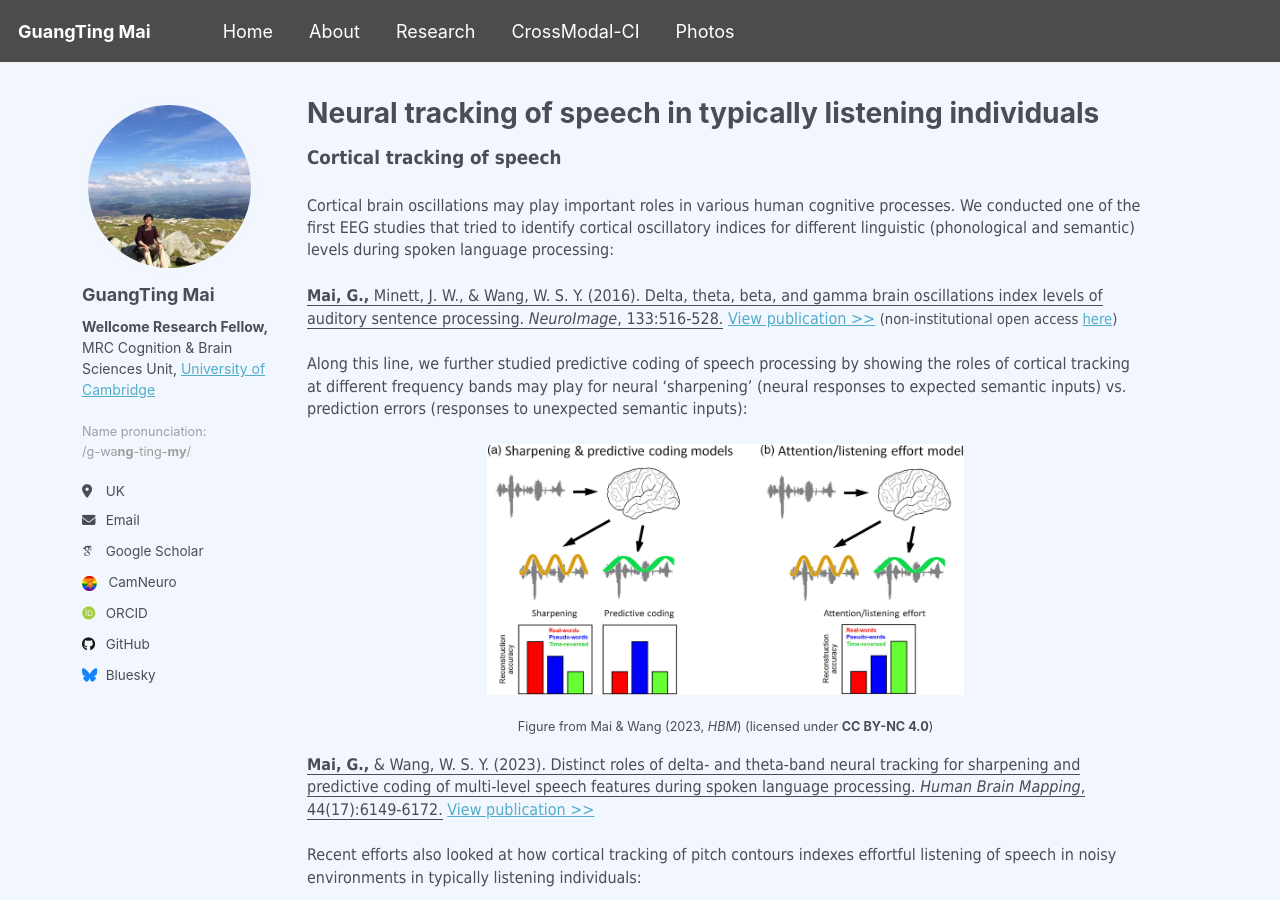
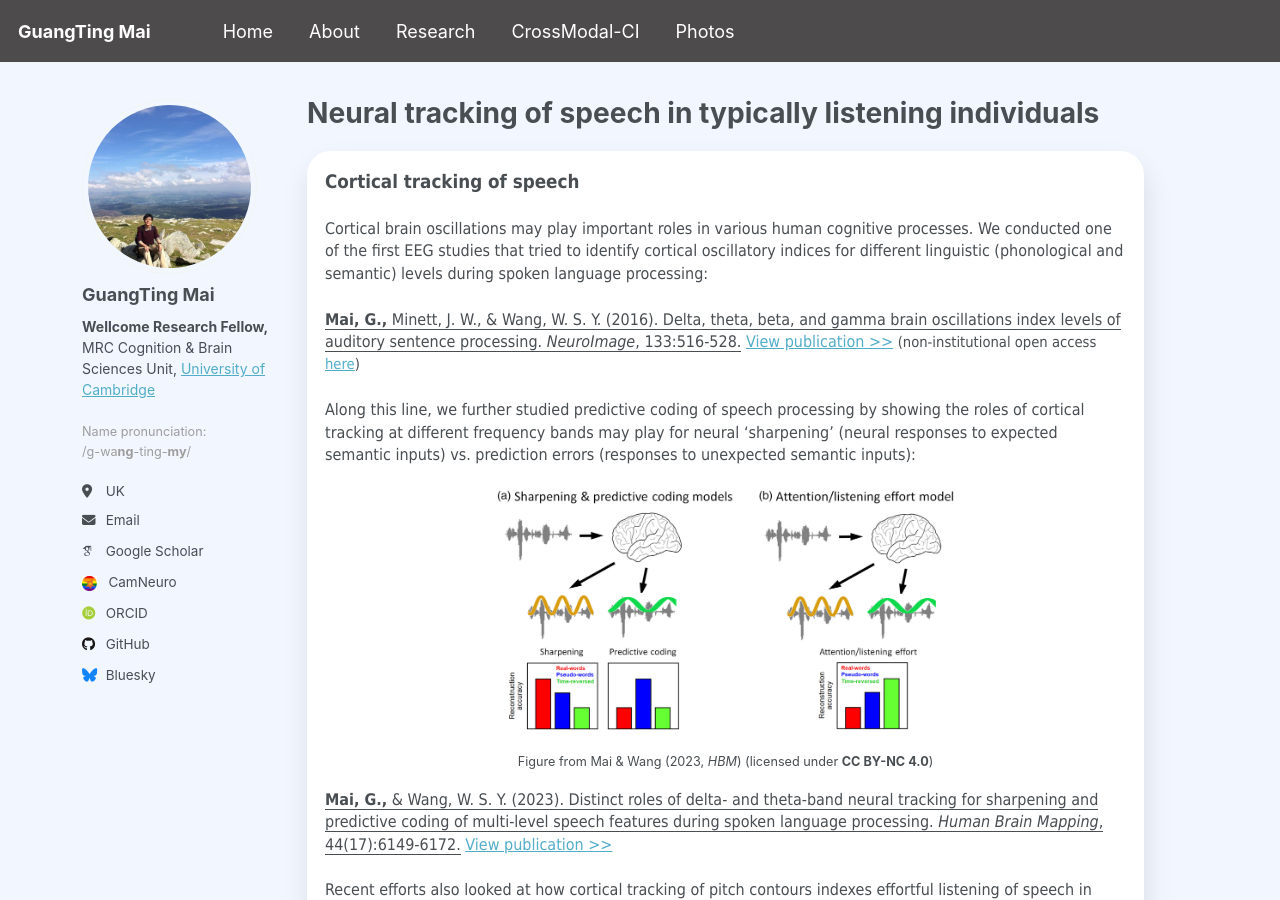
Before and after one commit to guangtingmai/guangtingmai.github.io, a Jekyll site: the page built from _pages/neuraltrack-typical.html, in a window 1280 px wide and 900 px high. Built offline with Jekyll 4.4.1, drawn with Linux system fonts in a browser that asks for light colours; some web fonts are replaced.

Commit message:
Update neuraltrack-typical.html

```diff
--- a/_pages/neuraltrack-typical.html
+++ b/_pages/neuraltrack-typical.html
@@ -4,7 +4,7 @@
 permalink: /neuraltrack-typical/
 author_profile: true
 ---
-<p><span style="font-size: 14pt;font-family: Tahoma;line-height: 1.4;display: block;margin-bottom: 0.1vh"><strong>Cortical tracking of speech</strong></span></p>
+<p><div class="white-frame"><span style="font-size: 14pt;font-family: Tahoma;line-height: 1.4;display: block;margin-bottom: 0.1vh"><strong>Cortical tracking of speech</strong></span></p>
 <p><span style="font-size: 12pt;font-family: Tahoma;line-height: 1.4;display: block;margin-bottom: 0.1vh">Cortical brain oscillations may play important roles in
   various human cognitive processes. We conducted one of the first EEG studies that tried to identify cortical oscillatory indices for different linguistic
   (phonological and semantic) levels during spoken language processing:</span></p>
@@ -19,9 +19,9 @@
 <p><span style="font-size: 12pt;font-family: Tahoma;line-height: 1.4;display: block;margin-bottom: 0.1vh"><u><strong>Mai, G.,</strong> & Wang, W. S. Y. (2023). Distinct roles of delta‐ and theta‐band neural tracking for sharpening and predictive coding of multi‐level speech features during spoken language processing. <i>Human Brain Mapping</i>, 44(17):6149-6172.</u> <a href="https://onlinelibrary.wiley.com/doi/10.1002/hbm.26503">View publication >></a></span></p>
 <p><span style="font-size: 12pt;font-family: Tahoma;line-height: 1.4;display: block;margin-bottom: 0.1vh">Recent efforts also looked at how cortical tracking of
   pitch contours indexes effortful listening of speech in noisy environments in typically listening individuals:</span></p>
-<p><span style="font-size: 12pt;font-family: Tahoma;line-height: 1.4;display: block;margin-bottom: 0.1vh"><u>Guo, X., <strong>Mai, G.,</strong> Mohammadi, Y., Benzaquén, E., Yukhnovich, K., Sedley, W., & Griffiths, T. D. (2025). Neural entrainment to pitch changes of auditory targets in noise. <i>NeuroImage</i>, 314:121270.</u> <a href="https://www.sciencedirect.com/science/article/pii/S1053811925002733">View publication >></a></span></p>
+<p><span style="font-size: 12pt;font-family: Tahoma;line-height: 1.4;display: block;margin-bottom: 0.1vh"><u>Guo, X., <strong>Mai, G.,</strong> Mohammadi, Y., Benzaquén, E., Yukhnovich, K., Sedley, W., & Griffiths, T. D. (2025). Neural entrainment to pitch changes of auditory targets in noise. <i>NeuroImage</i>, 314:121270.</u> <a href="https://www.sciencedirect.com/science/article/pii/S1053811925002733">View publication >></a></span></div></p>
 <br>
-<p><span style="font-size: 14pt;font-family: Tahoma;line-height: 1.4;display: block;margin-bottom: 0.1vh"><strong>Subcortical tracking of speech</strong></span></p>
+<p><div class="white-frame"><span style="font-size: 14pt;font-family: Tahoma;line-height: 1.4;display: block;margin-bottom: 0.1vh"><strong>Subcortical tracking of speech</strong></span></p>
 <p><span style="font-size: 12pt;font-family: Tahoma;line-height: 1.4;display: block;margin-bottom: 0.1vh">‘Frequency-following response’ (FFR) is a subcortical
   (albeit extra auditory cortical sources) phase-locked response to the speech fundamental frequency, known as a potential index for various hearing
   and language-related disorders (e.g., hearing loss, developmental dyslexia, autism). We studied a fundamental neuroscientific question in auditory processing in
@@ -39,4 +39,4 @@
   <br>
 </p>
 <p style="text-align:center;font-size:9.5pt;line-height:1.4;display: block;">Figure from Mai & Howell (2022, <i>Cereb Cortex</i>) (licensed under <strong>CC BY 4.0</strong>)</p>
-<p><span style="font-size: 12pt;font-family: Tahoma;line-height: 1.4;display: block;margin-bottom: 0.1vh"><u><strong>Mai, G.,</strong> & Howell, P. (2022). Causal relationship between the right auditory cortex and speech-evoked envelope-following response: evidence from combined transcranial stimulation and electroencephalography. <i>Cerebral Cortex</i>, 32(7):1437-1454.</u> <a href="https://academic.oup.com/cercor/article/32/7/1437/6356433">View publication >></a></span></p>
+<p><span style="font-size: 12pt;font-family: Tahoma;line-height: 1.4;display: block;margin-bottom: 0.1vh"><u><strong>Mai, G.,</strong> & Howell, P. (2022). Causal relationship between the right auditory cortex and speech-evoked envelope-following response: evidence from combined transcranial stimulation and electroencephalography. <i>Cerebral Cortex</i>, 32(7):1437-1454.</u> <a href="https://academic.oup.com/cercor/article/32/7/1437/6356433">View publication >></a></span></div></p>
```
